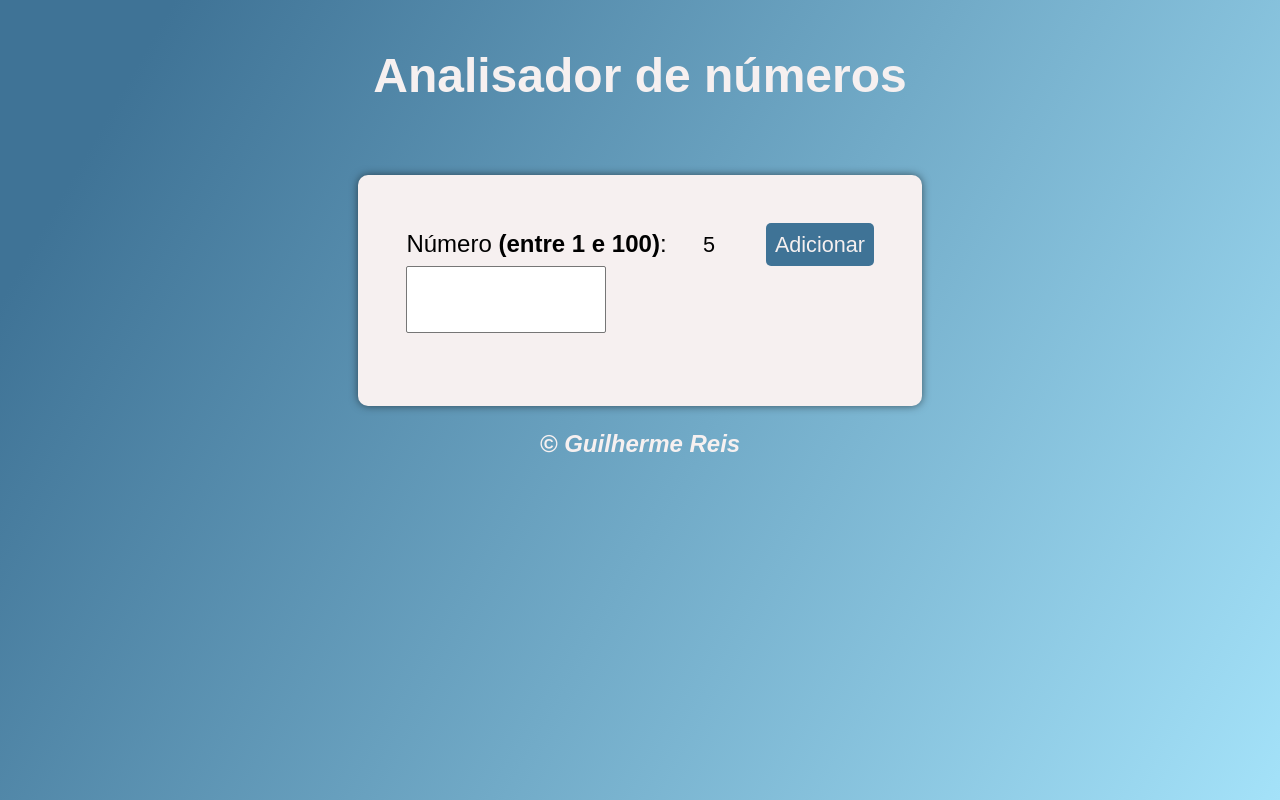
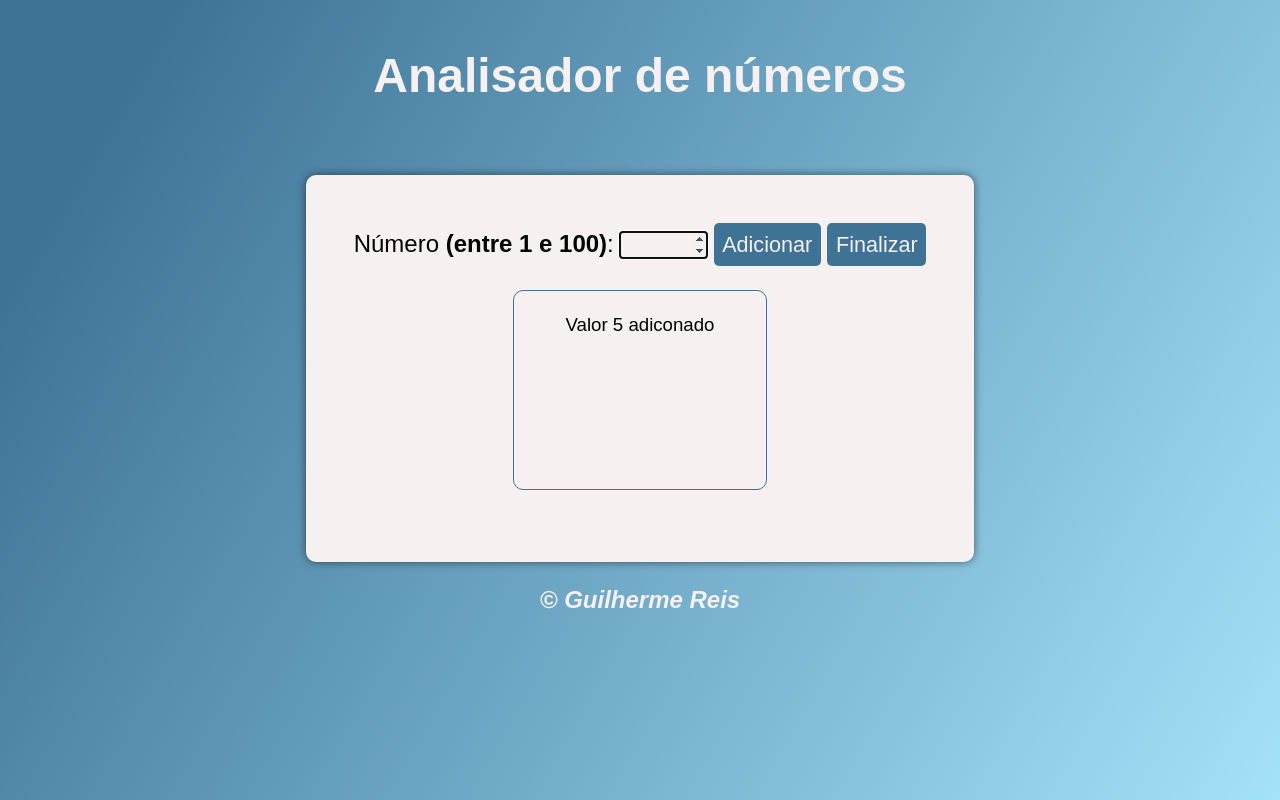
Before and after one commit to GuilhermeSRei/javascript, a plain HTML site: page js017/index.html in a window 1280 px wide. Both pictures are taken after typing "5" into the empty fields and a click on the button "Adicionar". Drawn offline with Linux system fonts and the light colour scheme.

Commit message:
atualizações

```diff
--- a/js017/index.html
+++ b/js017/index.html
@@ -16,6 +16,7 @@
             <label for="txtn">Número <strong>(entre 1 e 100)</strong>: </label>
             <input type="number" name="num" id="txtn">
             <input type="button" value="Adicionar" id="botao" onclick="adicionar()">
+            <input type="button" id="botao" value="Finalizar" onclick="finalizar()">
         </p>
 
         <select name="guarda" id="guarda" size="6"><option value=""></option></select>
--- a/js017/script.js
+++ b/js017/script.js
@@ -24,8 +24,44 @@ function inTab(n, l) {
 
 function adicionar() {
     if (numero(num.value) && !inTab(num.value, valores)) {
-        window.alert('Tudo Ok')
+        valores.push(Number(num.value))
+        let item = document.createElement('option')
+        item.text = `Valor ${num.value} adiconado`
+        tab.appendChild(item)
+        res.innerHTML = ''
     } else {
         window.alert('Valor inválido ou já encontrado na lista')
     }
+    num.value = ''
+    num.focus()
 }
+
+function finalizar() {
+    if (valores.length == 0) {
+        window.alert('Adicione Valores antes de finalizar')
+    } else {
+        let tot = valores.length
+        let maior = valores[0]
+        let menor = valores[0]
+        let soma = 0
+        let media = 0
+
+        for(let pos in valores) {
+            soma += valores[pos]
+            media = soma/tot
+            if(valores[pos] > maior)
+                maior = valores[pos]
+            if(valores[pos] < menor)
+            menor = valores[pos]
+
+        }
+
+        res.innerHTML = ''
+        res.innerHTML += `<p> Sua lista numerica possui <strong>${tot}</strong> elementos </p> <br>`
+        res.innerHTML += `<p> O maior valor informado foi <strong> ${maior}</strong> </p> <br>`
+        res.innerHTML += `<p> O menor valor informado é <strong>${menor}</strong> </p> <br>`
+        res.innerHTML += `<p> A soma dos valores é de <strong>${soma}</strong> </p> <br>`
+        res.innerHTML += `<p> A media dos valores é igual a <strong>${media}</strong> </p> <br>`
+
+    }
+}
--- a/js017/style/style.css
+++ b/js017/style/style.css
@@ -34,6 +34,27 @@ section {
     flex-direction: column;
     align-items: center;
     gap: 1em;
+}
+
+div#elm {
+    display: flex;
+    flex-direction: column;
+    align-items: center;
+    gap: 1em;
+}
+
+div#elm > select#guarda {
+    width: 19em;
+    height: 15em;
+    border: 1px solid #3F7396;
+    border-radius: 10px;
+    overflow: hidden;
+    text-align: center;
+    background-color: transparent;
+}
+
+select#guarda > option {
+    font-size: 1.4em;
 }
 
 p {
--- /dev/null
+++ b/teste001/node_73475c2507040.tmp.js
@@ -0,0 +1,3 @@
+for (let i = 10; i <= 10; i = i--){
+    console.log(`Valor de ${i}`)
+}
--- a/teste001/style/style.css
+++ /dev/null
@@ -1 +0,0 @@
-@charset "UTF-8";
```
Also changed, not shown: js018/objetos.js (added, +11 -0 lines), teste001/index.html (deleted, +0 -28 lines), teste001/script.js (+2 -9 lines).
